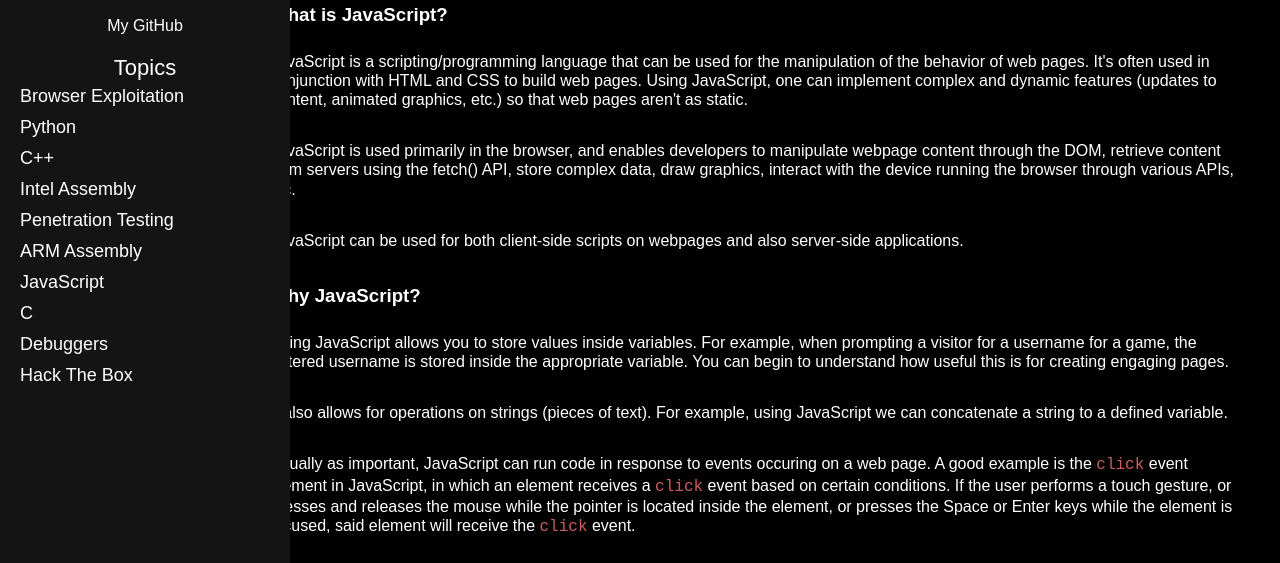
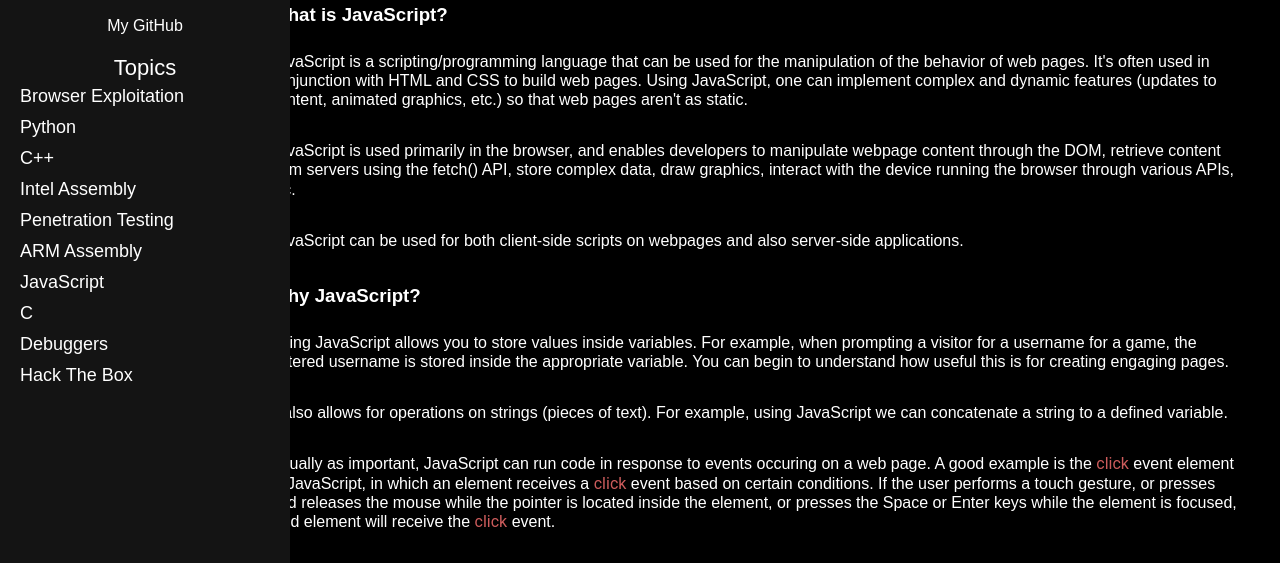
Before and after one commit to net-nomad/net-nomad.github.io, a plain HTML site: page jsfun.html in a window 1280 px wide. Shown: the part 225-788 px from the top of the page. Drawn offline with Linux system fonts and the light colour scheme.

Commit message:
Update style.css

```diff
--- a/style.css
+++ b/style.css
@@ -13,8 +13,8 @@ body {
 }
 
 .red-text {
-  color: indianred;
-  font-family: 'Courier New', Courier, monospace;
+  color: indianred; /* Use Indian Red color */
+  font-family: 'Roboto', sans-serif; /* Example custom font */
 }
 
 /* Sidebar styles */
```
